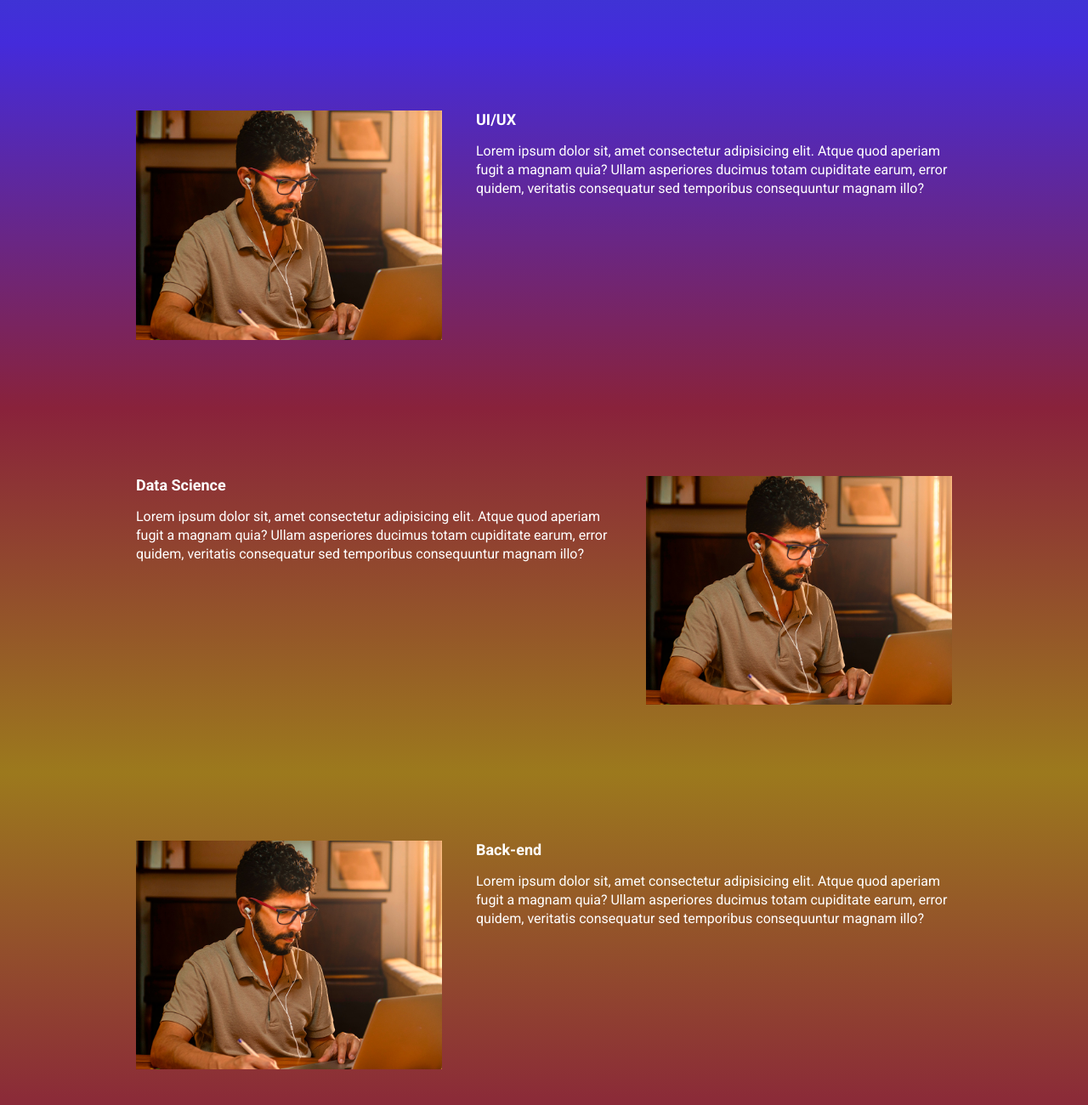
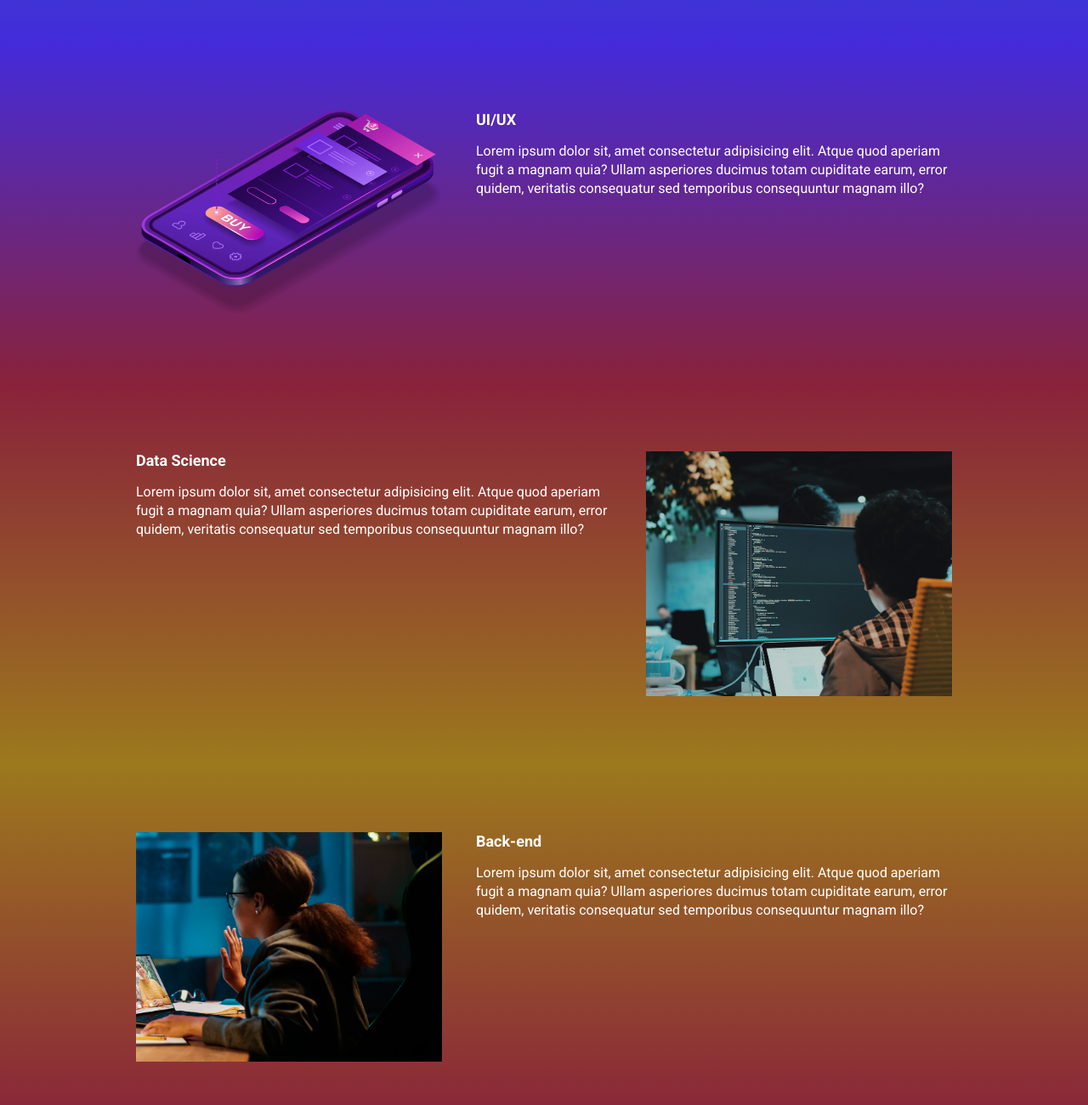
Before and after one commit to GustavoMarquesDev/EBAC_Talks, a website built with Parcel: page src/index.html in a window 1280 px wide. Shown: the part 940-2240 px from the top of the page at 85% size. Built offline with nearby package versions, Linux system fonts and the light colour scheme.

Commit message:
Atualizando as imagens das demais seções

```diff
--- a/src/index.html
+++ b/src/index.html
@@ -67,7 +67,7 @@
             consequuntur magnam illo?
           </p>
         </div>
-        <img class="event__image" src="./images/frontend.png" alt="Front-end" />
+        <img class="event__image" src="./images/ui-ux.png" alt="Ui/UX" />
       </div>
     </section>
     <section class="event event--data-science">
@@ -81,7 +81,7 @@
             consequuntur magnam illo?
           </p>
         </div>
-        <img class="event__image" src="./images/frontend.png" alt="Front-end" />
+        <img class="event__image" src="./images/data.png" alt="Data Science" />
       </div>
     </section>
     <section class="event event--backend event--image-left">
@@ -95,7 +95,7 @@
             consequuntur magnam illo?
           </p>
         </div>
-        <img class="event__image" src="./images/frontend.png" alt="Front-end" />
+        <img class="event__image" src="./images/backend.png" alt="Back-end" />
       </div>
     </section>
     <!-- JS DAS ANIMAÇÕES -->
```
